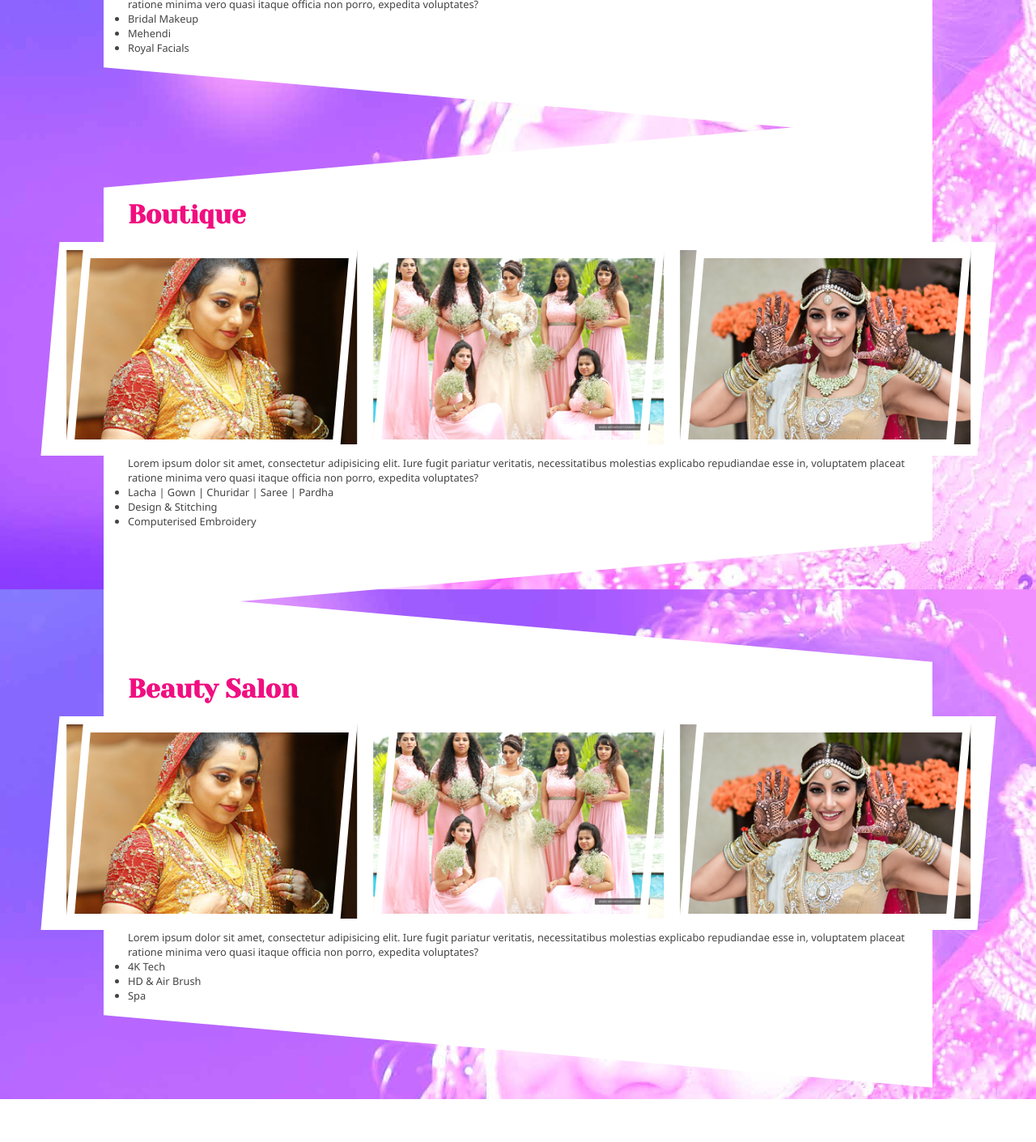
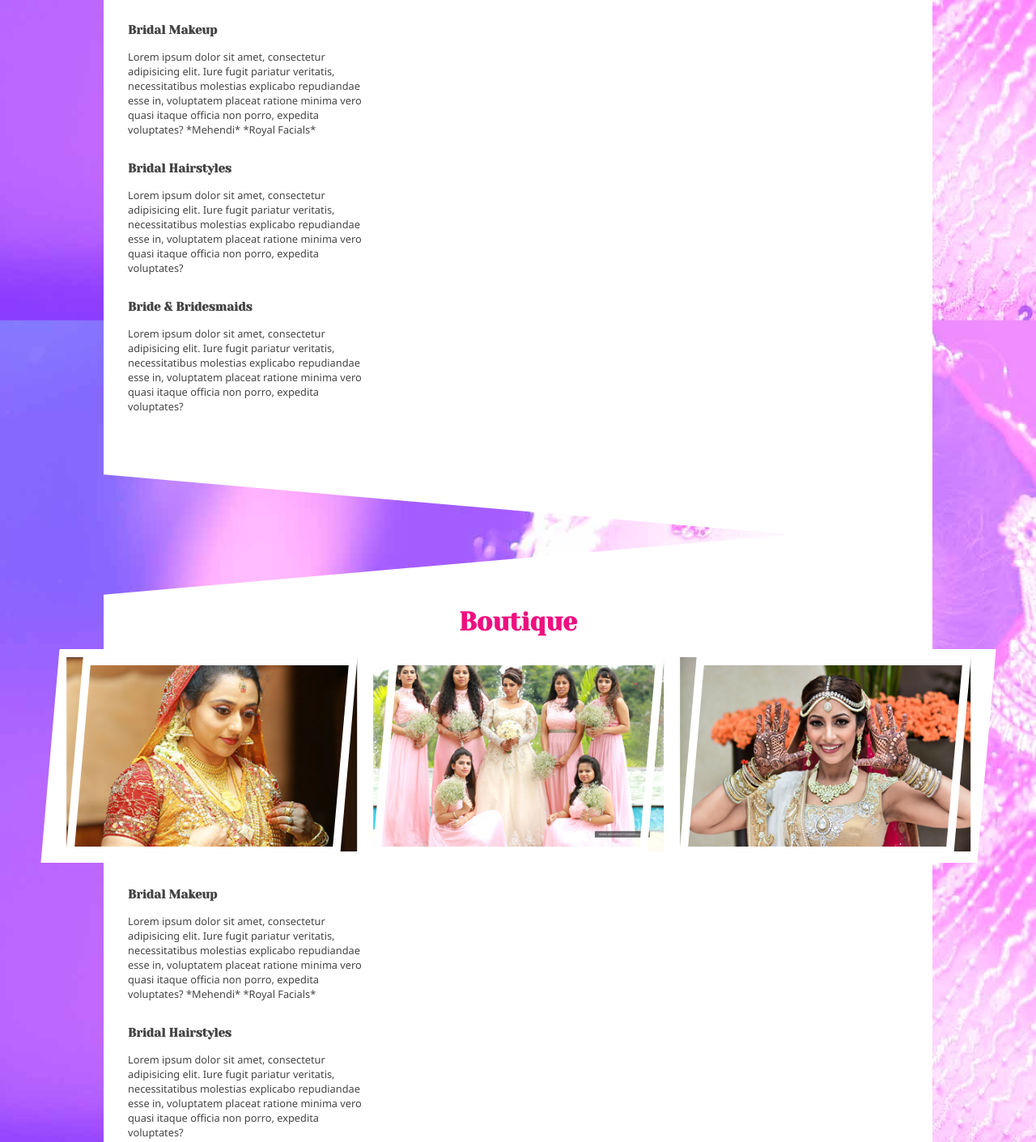
Before and after one commit to vinay-menon/rehdes, a plain HTML site: page services.html in a window 1280 px wide. Shown: the part 969-2380 px from the top of the page at 81% size. Before the commit the page ends 2327 px from the top, so only its background shows below. Drawn offline with Linux system fonts and the light colour scheme.

Commit message:
progress little by widdle

```diff
--- a/css/rehnas.css
+++ b/css/rehnas.css
@@ -109,7 +109,7 @@ h2 {
 .main-header {
     display: flex;
     flex-wrap: wrap;
-    width: 100%;
+    width: 80%;
     margin: 0 auto 60px;
     background-color: white;
     }
@@ -160,8 +160,13 @@ h2 {
 
 .main-header .add-contact {
     display: flex;
-    width: 100%;
+    width: 80%;
+    padding: 10px;
+    margin: 0 auto;
     margin-bottom: 15px;
+    }
+.main-header .address {
+    margin-right: 15px;
     }
 
 .intro-nav,
@@ -618,6 +623,7 @@ h2 {
 .content-section_text h2 {
     font-size: 2rem;
     color: hsl(330,89%,50%);
+    text-align: center;
     }
 
 .content-section_text .images {
@@ -626,6 +632,7 @@ h2 {
     background-color: white;
     margin-left: -10%;
     margin-right: -10%;
+    margin-bottom: 30px;
     position: relative;
     padding: 0 10px;
     transform: skewX(-5deg);
@@ -641,12 +648,25 @@ h2 {
     border: 10px solid white;
     z-index: 999;
     }
-.content-section_text img {
+.content-section_text .image img {
     max-width: 100%;
     position: relative;
     z-index: 1;
     transform: skewX(5deg);
     }
+.content-section_text .section {
+    display: flex;
+    flex-direction: column;
+    margin-bottom: 30px;
+    }
+.content-section_text .section > div {
+    max-width: 30%;
+    margin-bottom: 30px;
+    }
+.content-section_text .section h3 {
+    margin-bottom: 15px;
+    }
+
 
 @media (max-width: 926px) {
     .block-w_half {
--- a/services.html
+++ b/services.html
@@ -78,14 +78,26 @@
                         <img src="images/bridal-h.jpg" alt="">
                     </div>
                 </div>
+                <div class="section">
+                    <div>
+                        <h3>Bridal Makeup</h3>
+                        <p>
+                            Lorem ipsum dolor sit amet, consectetur adipisicing elit. Iure fugit pariatur veritatis, necessitatibus molestias explicabo repudiandae esse in, voluptatem placeat ratione minima vero quasi itaque officia non porro, expedita voluptates? *Mehendi* *Royal Facials*
+                        </p>
+                    </div>
+                    <div>
+                        <h3>Bridal Hairstyles</h3>
                         <p>
                             Lorem ipsum dolor sit amet, consectetur adipisicing elit. Iure fugit pariatur veritatis, necessitatibus molestias explicabo repudiandae esse in, voluptatem placeat ratione minima vero quasi itaque officia non porro, expedita voluptates?
                         </p>
-                <ul>
-                    <li>Bridal Makeup</li>
-                    <li>Mehendi</li>
-                    <li>Royal Facials</li>
-                </ul>
+                    </div>
+                    <div>
+                        <h3>Bride &amp; Bridesmaids</h3>
+                        <p>
+                            Lorem ipsum dolor sit amet, consectetur adipisicing elit. Iure fugit pariatur veritatis, necessitatibus molestias explicabo repudiandae esse in, voluptatem placeat ratione minima vero quasi itaque officia non porro, expedita voluptates?
+                        </p>
+                    </div>
+                </div>
             </div>
         </section>
         <section class="content-section boutique">
@@ -102,14 +114,26 @@
                         <img src="images/bridal-h.jpg" alt="">
                     </div>
                 </div>
+                <div class="section">
+                    <div>
+                        <h3>Bridal Makeup</h3>
+                        <p>
+                            Lorem ipsum dolor sit amet, consectetur adipisicing elit. Iure fugit pariatur veritatis, necessitatibus molestias explicabo repudiandae esse in, voluptatem placeat ratione minima vero quasi itaque officia non porro, expedita voluptates? *Mehendi* *Royal Facials*
+                        </p>
+                    </div>
+                    <div>
+                        <h3>Bridal Hairstyles</h3>
                         <p>
                             Lorem ipsum dolor sit amet, consectetur adipisicing elit. Iure fugit pariatur veritatis, necessitatibus molestias explicabo repudiandae esse in, voluptatem placeat ratione minima vero quasi itaque officia non porro, expedita voluptates?
                         </p>
-                <ul>
-                    <li>Lacha | Gown | Churidar | Saree | Pardha</li>
-                    <li>Design &amp; Stitching</li>
-                    <li>Computerised Embroidery</li>
-                </ul>
+                    </div>
+                    <div>
+                        <h3>Bride &amp; Bridesmaids</h3>
+                        <p>
+                            Lorem ipsum dolor sit amet, consectetur adipisicing elit. Iure fugit pariatur veritatis, necessitatibus molestias explicabo repudiandae esse in, voluptatem placeat ratione minima vero quasi itaque officia non porro, expedita voluptates?
+                        </p>
+                    </div>
+                </div>
             </div>
         </section>
         <section class="content-section beauty">
@@ -126,14 +150,26 @@
                         <img src="images/bridal-h.jpg" alt="">
                     </div>
                 </div>
+                <div class="section">
+                    <div>
+                        <h3>Bridal Makeup</h3>
+                        <p>
+                            Lorem ipsum dolor sit amet, consectetur adipisicing elit. Iure fugit pariatur veritatis, necessitatibus molestias explicabo repudiandae esse in, voluptatem placeat ratione minima vero quasi itaque officia non porro, expedita voluptates? *Mehendi* *Royal Facials*
+                        </p>
+                    </div>
+                    <div>
+                        <h3>Bridal Hairstyles</h3>
                         <p>
                             Lorem ipsum dolor sit amet, consectetur adipisicing elit. Iure fugit pariatur veritatis, necessitatibus molestias explicabo repudiandae esse in, voluptatem placeat ratione minima vero quasi itaque officia non porro, expedita voluptates?
                         </p>
-                <ul>
-                    <li>4K Tech</li>
-                    <li>HD &amp; Air Brush</li>
-                    <li>Spa</li>
-                </ul>
+                    </div>
+                    <div>
+                        <h3>Bride &amp; Bridesmaids</h3>
+                        <p>
+                            Lorem ipsum dolor sit amet, consectetur adipisicing elit. Iure fugit pariatur veritatis, necessitatibus molestias explicabo repudiandae esse in, voluptatem placeat ratione minima vero quasi itaque officia non porro, expedita voluptates?
+                        </p>
+                    </div>
+                </div>
             </div>
         </section>
     </div>
```
Lines whose indentation alone changed are shown as unchanged.
